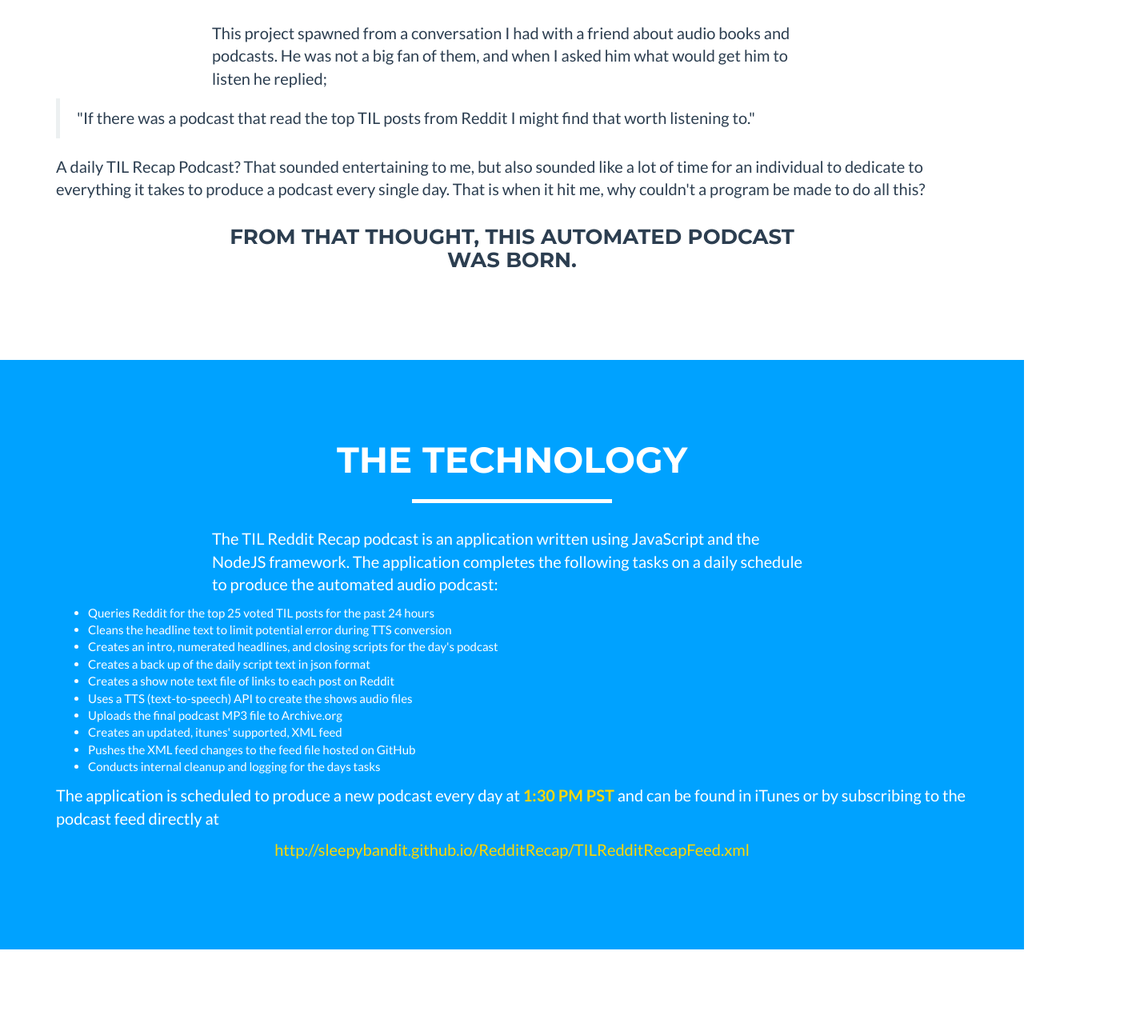
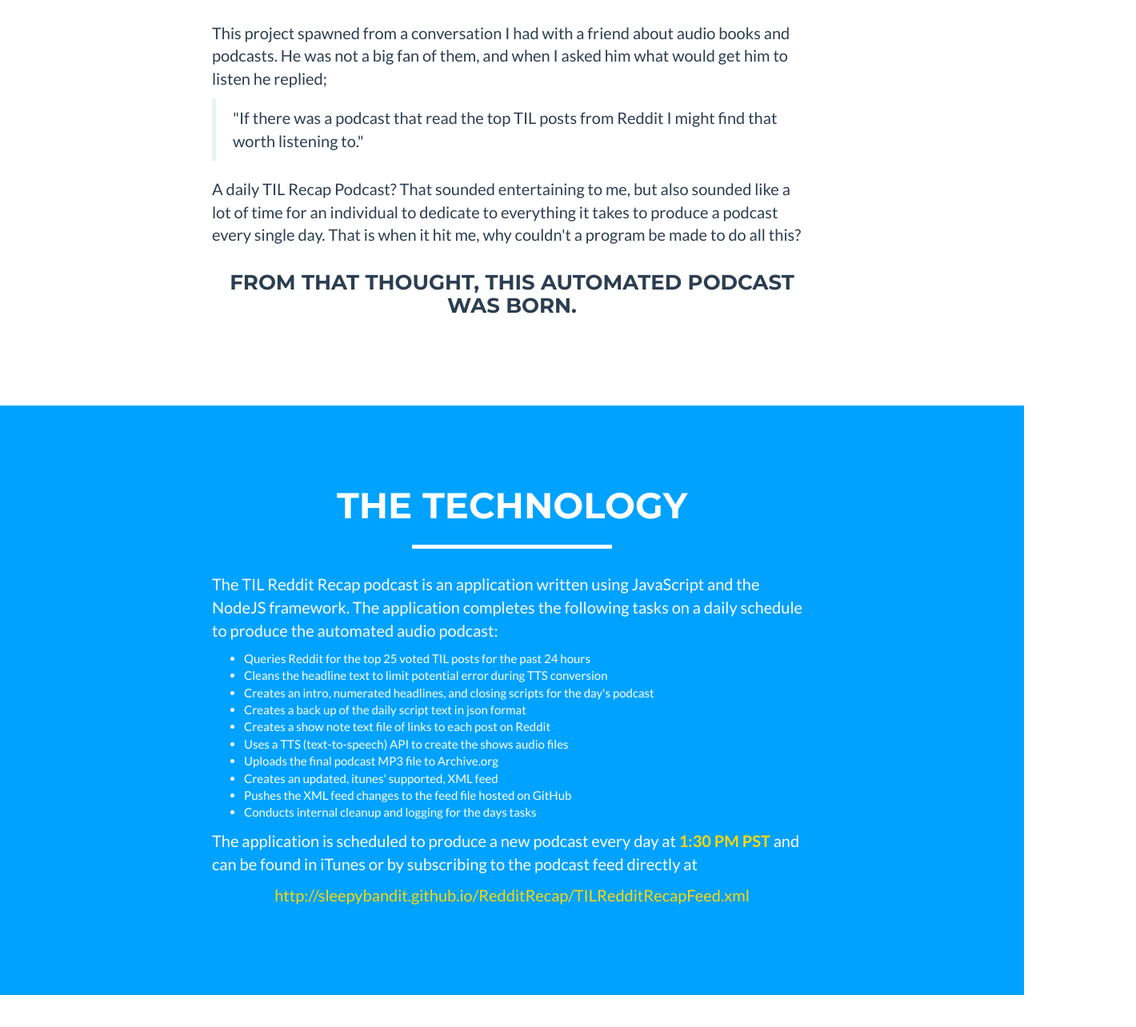
Before and after one commit to SleepyBandit/RedditRecap, a plain HTML site: page index.html in a window 1280 px wide. Shown: the part 1002-2286 px from the top of the page at 80% size, 1420 px wide, since content can reach past the window. Drawn offline with nearby package versions, Linux system fonts and the light colour scheme.

Commit message:
Update index.html

```diff
--- a/index.html
+++ b/index.html
@@ -98,12 +98,12 @@
                 <div class="col-lg-8 col-lg-offset-2">
                     <p>This project spawned from a conversation I had with a friend about audio books and podcasts. He was not a big fan of them, and when I asked him what would get him to listen he replied;</p>
                 </div>
-                <div class="col-lg-12">
+                <div class="col-lg-8 col-lg-offset-2">
                     <blockquote>
                         <p>"If there was a podcast that read the top TIL posts from Reddit I might find that worth listening to."</p>
                     </blockquote>
                 </div>
-                <div class="col-lg-12">
+                <div class="col-lg-8 col-lg-offset-2">
                     <p>A daily TIL Recap Podcast? That sounded entertaining to me, but also sounded like a lot of time for an individual to dedicate to everything it takes to produce a podcast every single day. That is when it hit me, why couldn't a program be made to do all this?</p>
                 </div>
                 <div class="col-lg-8 col-lg-offset-2 text-center">
@@ -126,7 +126,7 @@
                 <div class="col-lg-8 col-lg-offset-2">
                     <p>The TIL Reddit Recap podcast is an application written using JavaScript and the NodeJS framework.  The application completes the following tasks on a daily schedule to produce the automated audio podcast:</p>
                 </div>
-                <div class="col-lg-12">
+                <div class="col-lg-8 col-lg-offset-2">
                     <ul>
                         <li>Queries Reddit for the top 25 voted TIL posts for the past 24 hours</li>
                         <li>Cleans the headline text to limit potential error during TTS conversion</li>
@@ -140,7 +140,7 @@
                         <li>Conducts internal cleanup and logging for the days tasks</li>
                     </ul>
                 </div>
-                <div class="col-lg-12">
+                <div class="col-lg-8 col-lg-offset-2">
                     <p>The application is scheduled to produce a new podcast every day at <strong>1:30 PM PST</strong> and can be found in iTunes or by subscribing to the podcast feed directly at</p>
                 </div>
                 <div class="col-lg-8 col-lg-offset-2 text-center">
@@ -163,7 +163,7 @@
                 <div class="col-lg-8 col-lg-offset-2 text-center">
                     <h3>Help keep this project alive!</h3>
                 </div>
-                <div class="col-lg-12 col-lg-offset-2">
+                <div class="col-lg-8 col-lg-offset-2">
                     <p>Donations are needed to help cover hosting and future improvements.  Any amount will help, and once hosting costs are covered I hope to improve the voice used by purchasing API licenses to more advanced computer voice systems, as well as maybe expanding the Recap podcast family to include other subreddits!</p>
                     <p>If you enjoy the show and feel you get some value from listening, then maybe you will be willing to help support the podcast. A little goes a long way, anything can help. Thanks!</p>
                 </div>
```
